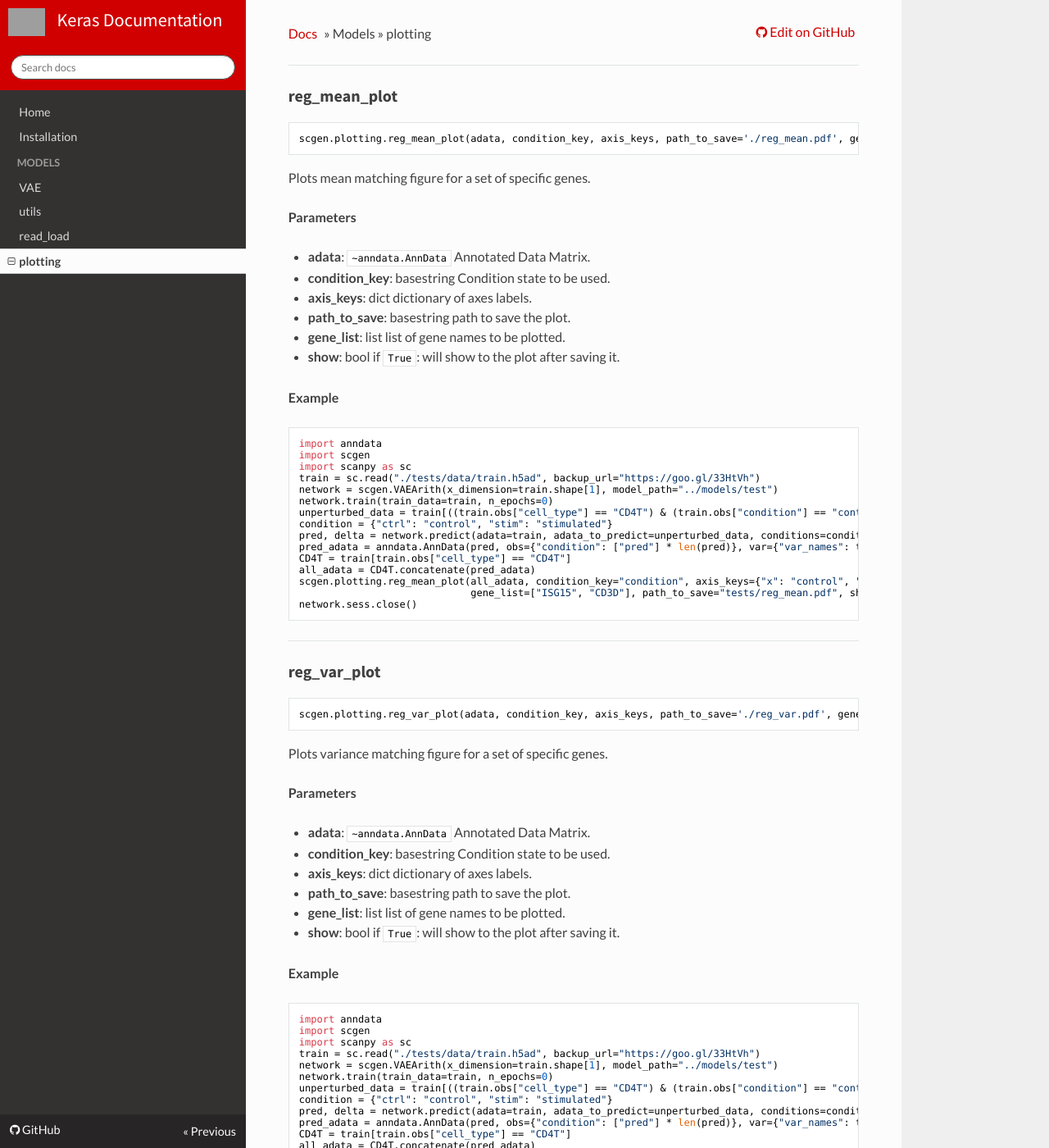
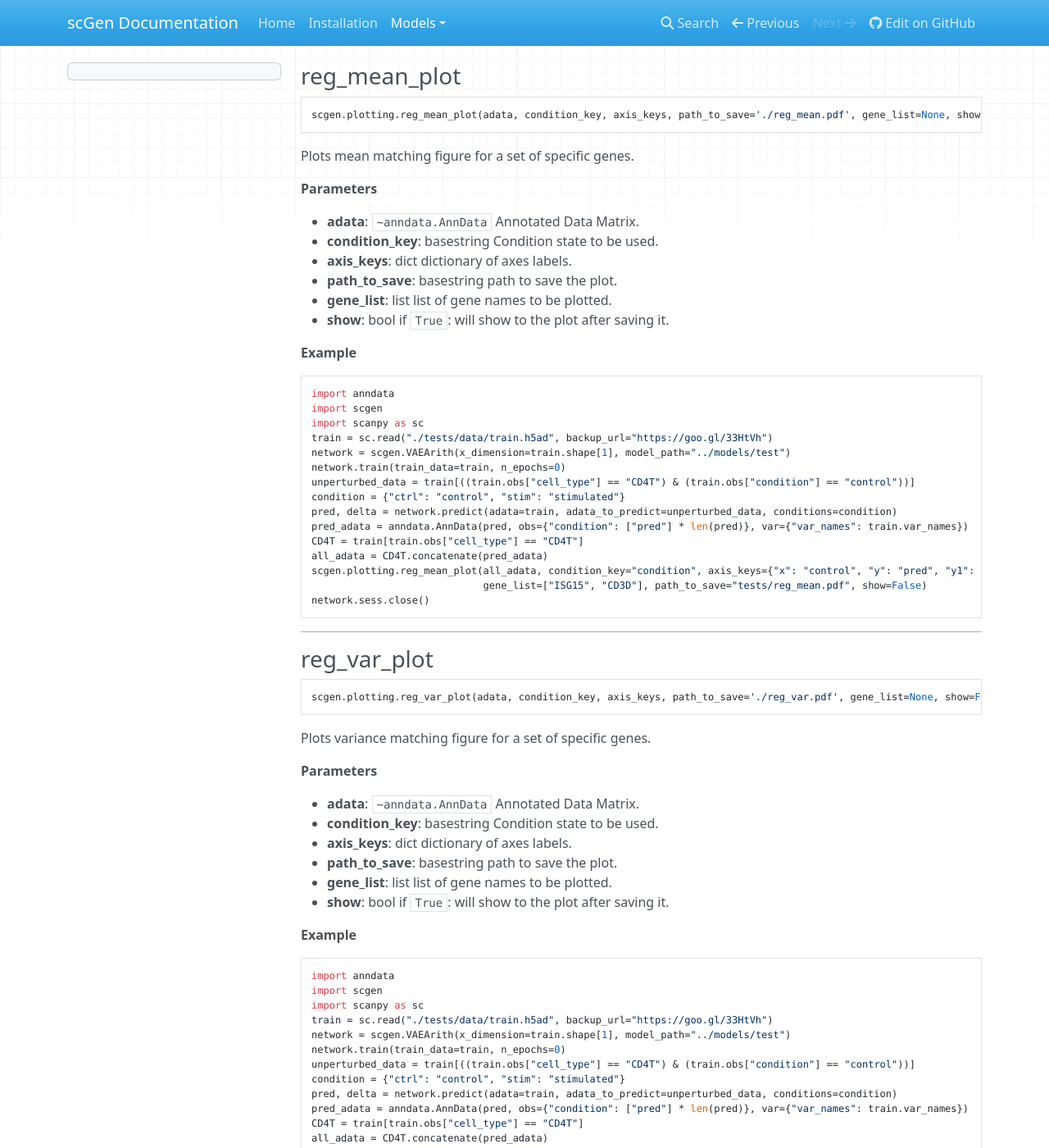
Before and after one commit to theislab/scgen, an MkDocs documentation site: the page built from docs/sources/plotting.md, in a window 1280 px wide and 1400 px high. Shown: the whole window at 82% size. Built offline with MkDocs 1.6.1, drawn with Linux system fonts in a browser that asks for light colours; nearby versions of some CDN libraries; some web fonts are replaced; library files that are not in the unit come from our copies; old or Windows-style settings are respelled for this version of MkDocs; some of the changed text lies outside the part shown; grey boxes are pictures that could not be loaded.

Commit message:
remove theme temporarily

```diff
--- a/mkdocs.yml
+++ b/mkdocs.yml
@@ -2,21 +2,21 @@ site_name: scGen Documentation
 site_description: 'Documentation for ScGen, the generative model to predict single-cell perturbation response across cell types, studies and species.'
 docs_dir: docs/sources
 repo_url: http://github.com/theislab/scgen
-theme:
-  name: null
-  custom_dir: docs/theme
-  static_templates:
-    - 404.html
-  include_search_page: true
-  search_index_only: false
-  highlightjs: true
-  hljs_languages: []
-  include_homepage_in_sidebar: true
-  prev_next_buttons_location: bottom
-  navigation_depth: 4
-  titles_only: false
-  sticky_navigation: true
-  collapse_navigation: true
+#theme:
+#  name: null
+#  custom_dir: docs/theme
+#  static_templates:
+#    - 404.html
+#  include_search_page: true
+#  search_index_only: false
+#  highlightjs: true
+#  hljs_languages: []
+#  include_homepage_in_sidebar: true
+#  prev_next_buttons_location: bottom
+#  navigation_depth: 4
+#  titles_only: false
+#  sticky_navigation: true
+#  collapse_navigation: true
 pages:
   - Home: 'index.md'
   - Installation: 'installation.md'
```
